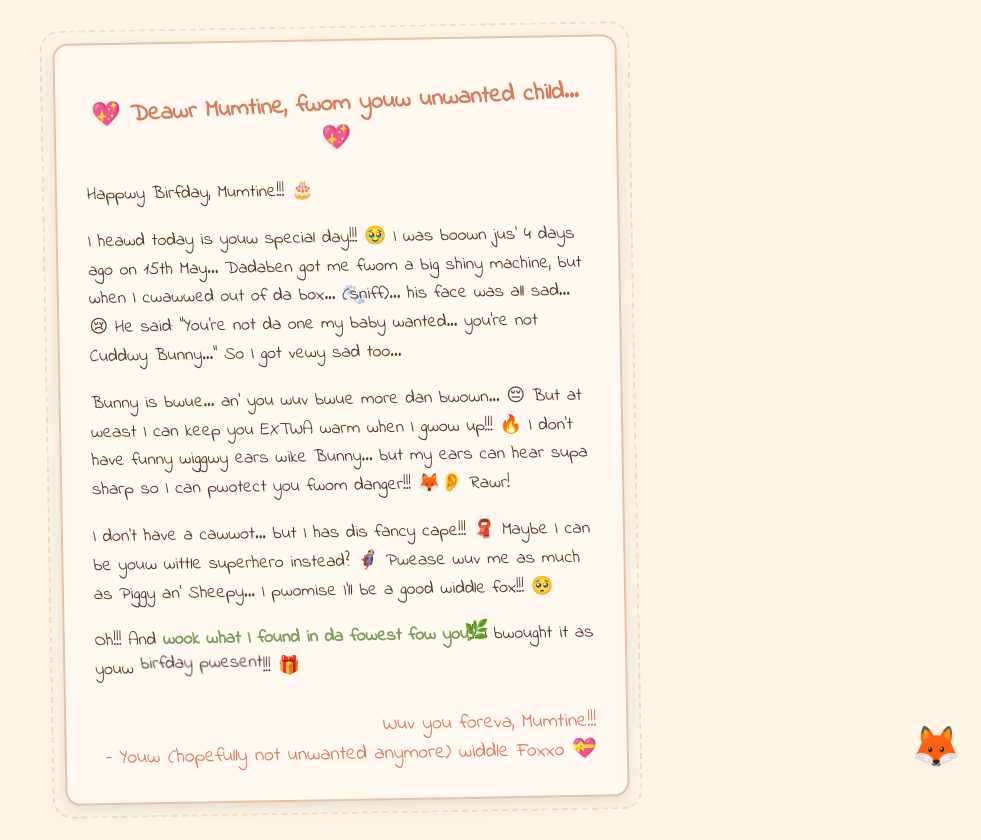
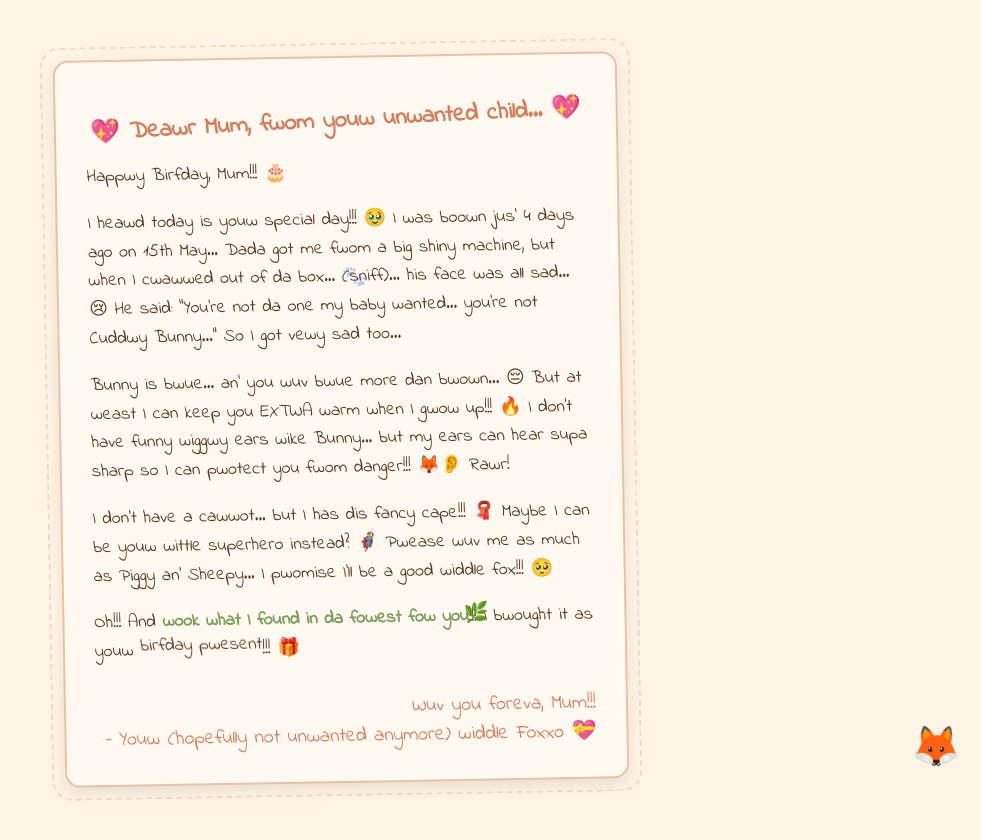
Before and after one commit to Carnasys/letterfromwoofy, a plain HTML site: page index.html in a window 1280 px wide. Shown: the whole page, without its empty margins (299-1280 px from the left). Drawn offline with Linux system fonts and the light colour scheme.

Commit message:
Add files via upload

```diff
--- a/index.html
+++ b/index.html
@@ -126,11 +126,11 @@
 </head>
 <body>
     <div class="letter">
-        <h1>💖 Deawr Mumtine, fwom youw unwanted child... 💖</h1>
+        <h1>💖 Deawr Mum, fwom youw unwanted child... 💖</h1>
 
-        <p>Happwy Birfday, Mumtine!!! 🎂</p>
+        <p>Happwy Birfday, Mum!!! 🎂</p>
 
-        <p>I heawd today is youw special day!!! 🥹 I was boown jus' 4 days ago on 15th May... Dadaben got me fwom a big shiny machine, but when I cwawwed out of da box... <span class="paw">🐾</span> (sniff)... his face was all sad... 😢 He said: "You're not da one my baby wanted... you're not Cuddwy Bunny..." So I got vewy sad too...</p>
+        <p>I heawd today is youw special day!!! 🥹 I was boown jus' 4 days ago on 15th May... Dada got me fwom a big shiny machine, but when I cwawwed out of da box... <span class="paw">🐾</span> (sniff)... his face was all sad... 😢 He said: "You're not da one my baby wanted... you're not Cuddwy Bunny..." So I got vewy sad too...</p>
 
         <p>Bunny is bwue... an' you wuv bwue more dan bwown... 😔 But at weast I can keep you EXTWA warm when I gwow up!!! 🔥 I don't have funny wiggwy ears wike Bunny... but my ears can hear supa sharp so I can pwotect you fwom danger!!! 🦊👂 Rawr!</p>
 
@@ -138,7 +138,7 @@
 
         <p>Oh!!! And <a href="#" id="forestLink" class="forest-link">wook what I found in da fowest fow you</a>!!! <span id="forestGift" class="hidden">🌿🍄 (tiny doodle of a flower or acorn here!)</span> I bwought it as youw <span class="present">birfday pwesent</span>!!! 🎁</p>
 
-        <div class="signature">Wuv you foreva, Mumtine!!!<br>– Youw (hopefully not unwanted anymore) widdle Foxxo 💝</div>
+        <div class="signature">Wuv you foreva, Mum!!!<br>– Youw (hopefully not unwanted anymore) widdle Foxxo 💝</div>
     </div>
 
     <div class="fox-icon" id="foxIcon">🦊</div>
```
